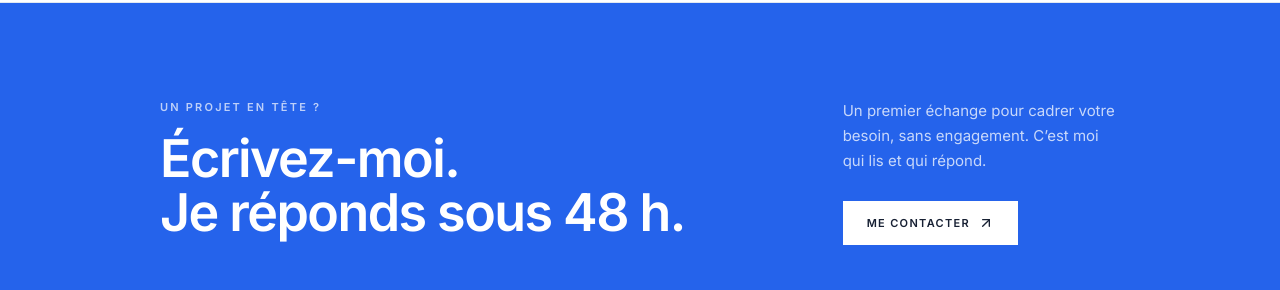
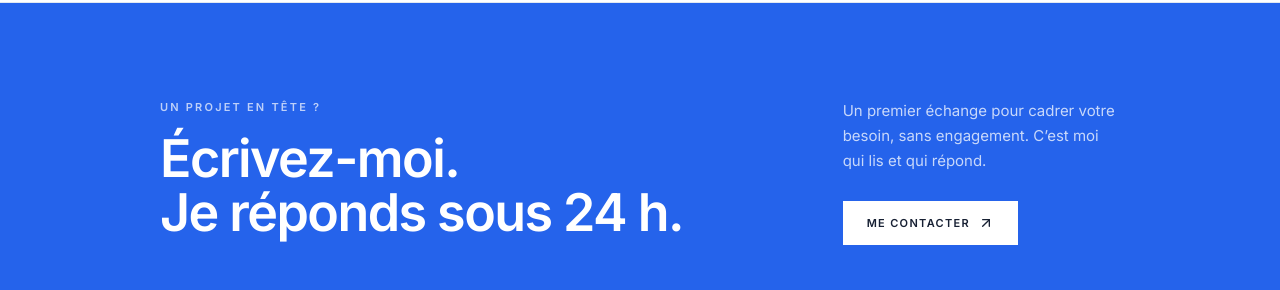
Before and after one commit to falinantenaina/nantenaina, a Next.js app: page / in a window 1280 px wide. Shown: the part 4540-4830 px from the top of the page. Built offline with nearby package versions, Linux system fonts and the light colour scheme.

Commit message:
fix(contact): mettre à jour le délai de réponse à 24 heures

```diff
--- a/components/contact.tsx
+++ b/components/contact.tsx
@@ -26,7 +26,7 @@ export function Contact() {
                 >
                   Écrivez-moi.
                   <br />
-                  Je réponds sous 48 h.
+                  Je réponds sous 24 h.
                 </h2>
               </Reveal>
             </div>
@@ -53,7 +53,10 @@ export function Contact() {
         </Container>
       </section>
 
-      <section aria-label="Formulaire de contact" className="border-b border-line">
+      <section
+        aria-label="Formulaire de contact"
+        className="border-b border-line"
+      >
         <Container className="py-16 sm:py-20">
           <div className="grid gap-10 lg:grid-cols-12 lg:gap-16">
             <div className="min-w-0 lg:col-span-4">
```
